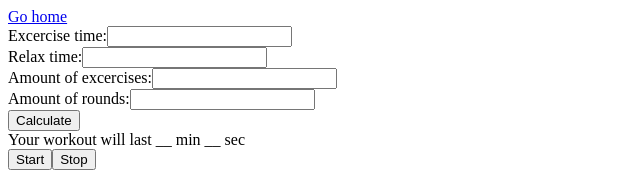
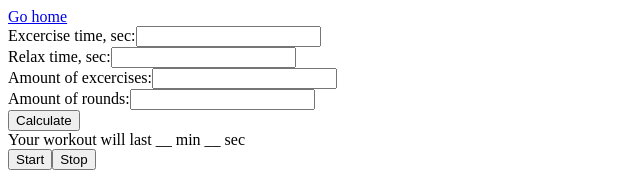
Before and after one commit to alenakatkova/work-or-work-out, a React (Create React App) app: page /workout in a window 1280 px wide. Shown: the top 172 px of the page, without its empty margins (0-640 px from the left). Built offline with nearby package versions, Linux system fonts and the light colour scheme.

Commit message:
add time calculation when pressing enter

```diff
--- a/src/Calculator/Input.jsx
+++ b/src/Calculator/Input.jsx
@@ -3,6 +3,12 @@ import React from "react";
 export default class extends React.Component {
   onInputChange = e => {
     this.props.onInputChange(this.props.name, e.target.value);
+  };
+
+  onEnterPress = e => {
+    if (e.keyCode === 13) {
+      this.props.onEnterPress();
+    }
   };
 
   render() {
@@ -14,6 +20,7 @@ export default class extends React.Component {
           id={this.props.id}
           name={this.props.name}
           onChange={this.onInputChange}
+          onKeyDown={this.onEnterPress}
         />
       </div>
     );
--- a/src/WorkOut/Timer.jsx
+++ b/src/WorkOut/Timer.jsx
@@ -43,15 +43,17 @@ export default class extends React.Component {
           <Input
             id="excercise-time"
             name="excerciseTime"
-            label="Excercise time:"
+            label="Excercise time, sec:"
             onInputChange={this.onInputChange}
+            onEnterPress={this.onCalculateClick}
           />
 
           <Input
             id="relax-time"
             name="relaxTime"
-            label="Relax time:"
+            label="Relax time, sec:"
             onInputChange={this.onInputChange}
+            onEnterPress={this.onCalculateClick}
           />
 
           <Input
@@ -59,6 +61,7 @@ export default class extends React.Component {
             name="excercises"
             label="Amount of excercises:"
             onInputChange={this.onInputChange}
+            onEnterPress={this.onCalculateClick}
           />
 
           <Input
@@ -66,6 +69,7 @@ export default class extends React.Component {
             name="rounds"
             label="Amount of rounds:"
             onInputChange={this.onInputChange}
+            onEnterPress={this.onCalculateClick}
           />
         </div>
 
```
